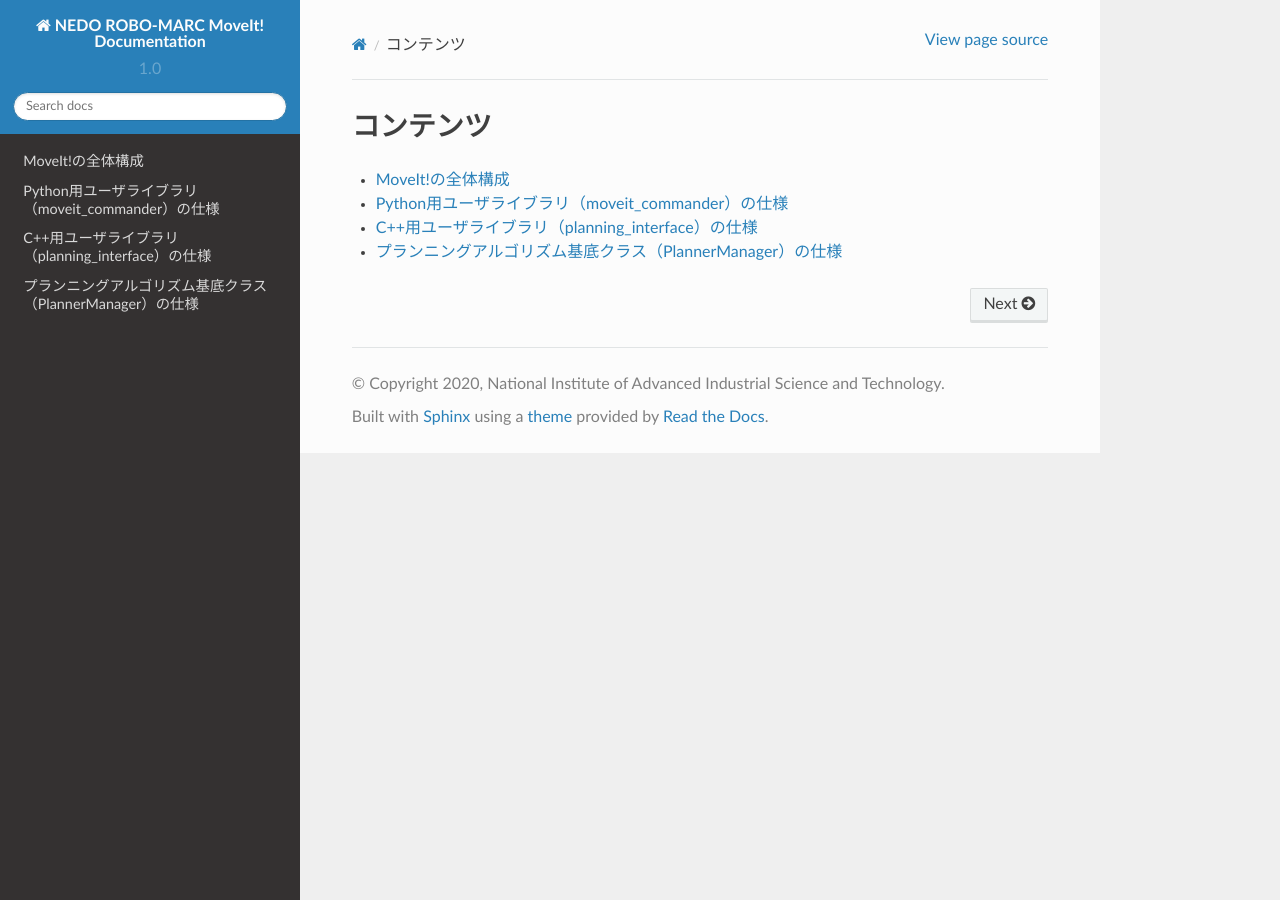
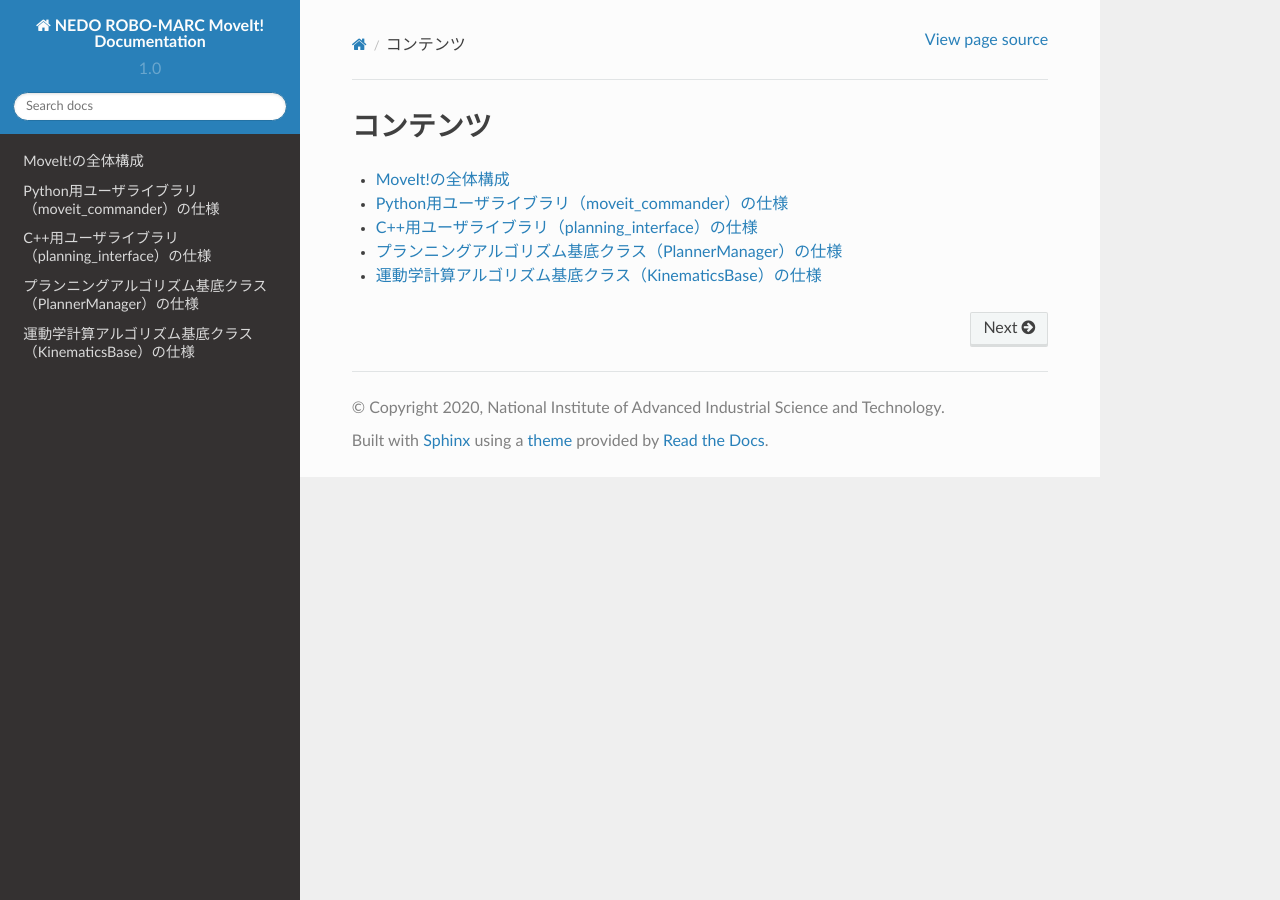
Before and after one commit to robo-marc/moveit_documents, a Sphinx documentation site: the page built from source/index.rst, in a window 1280 px wide. Built offline with Sphinx 7.4.7 and the Read the Docs theme 2.0.0, drawn with Linux system fonts in a browser that asks for light colours.

Commit message:
add document on kinematics_base

```diff
--- a/source/index.rst
+++ b/source/index.rst
@@ -9,3 +9,4 @@
    moveit_commander
    planning_interface
    planner_manager
+   kinematics_base
--- /dev/null
+++ b/source/kinematics_base.rst
@@ -0,0 +1,52 @@
+運動学計算アルゴリズム基底クラス（KinematicsBase）の仕様
+===========================================================
+
+-----------------
+クラス図
+-----------------
+
+.. uml::
+
+   KinematicsBase <|-- KDLKinematicsPlugin
+   KinematicsBase <|-- IKFastKinematicsPlugin
+   KinematicsBase <|-- LMAKinematicsPlugin
+
+-----------------
+基底クラス
+-----------------
+
+KinematicsBase
+------------------------
+
+.. doxygenclass:: kinematics::KinematicsBase
+   :members:
+
+-----------------------
+KDL運動学計算プラグイン
+-----------------------
+
+KDLKinematicsPlugin
+------------------------
+
+.. doxygenclass:: kdl_kinematics_plugin::KDLKinematicsPlugin
+   :members:
+
+---------------------------
+IKFast運動学計算プラグイン
+---------------------------
+
+IKFastKinematicsPlugin
+------------------------
+
+.. doxygenclass:: _NAMESPACE_::IKFastKinematicsPlugin
+   :members:
+
+-----------------------
+LMA運動学計算プラグイン
+-----------------------
+
+LMAKinematicsPlugin
+------------------------
+
+.. doxygenclass:: lma_kinematics_plugin::LMAKinematicsPlugin
+   :members:
```
